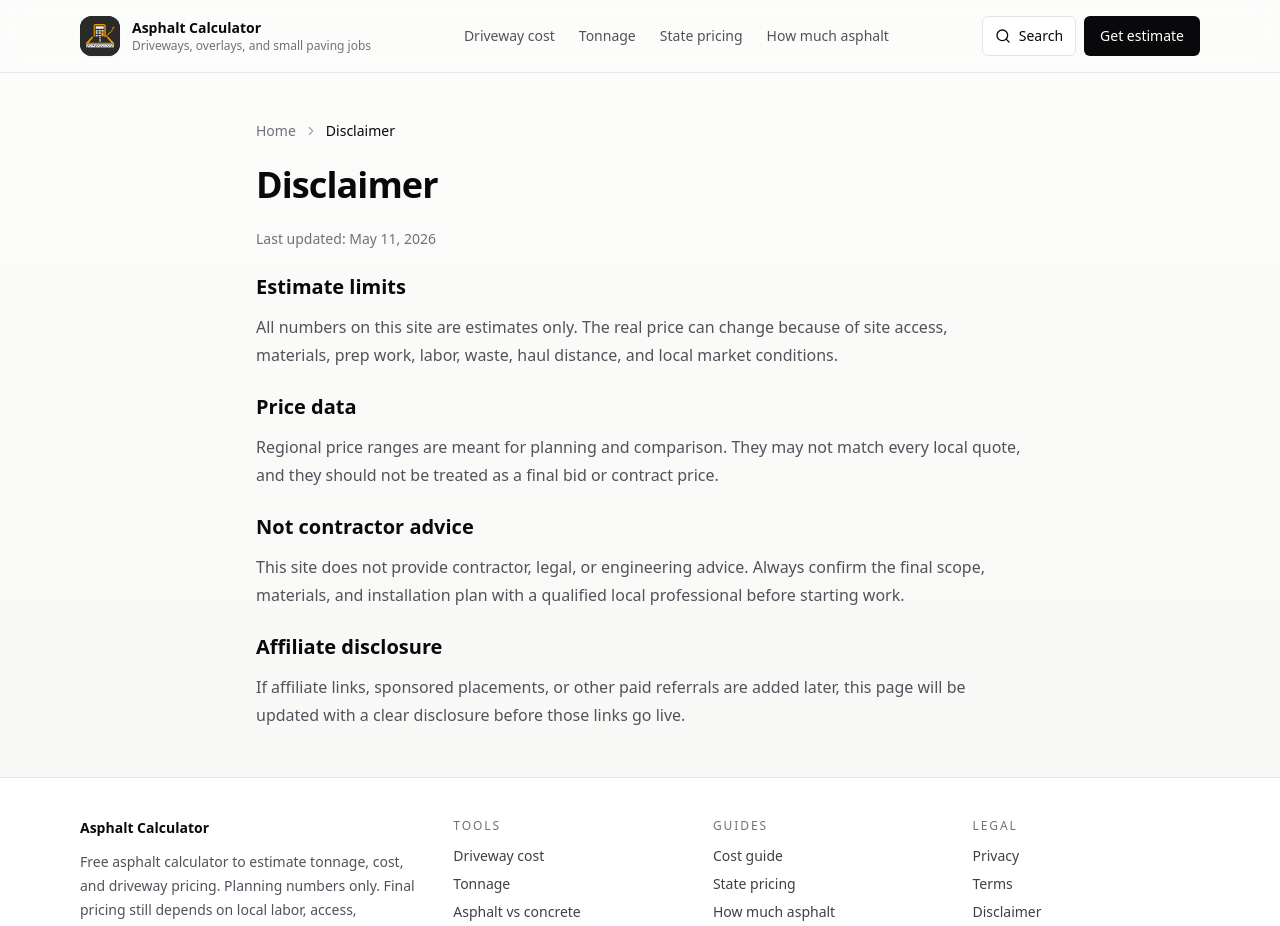
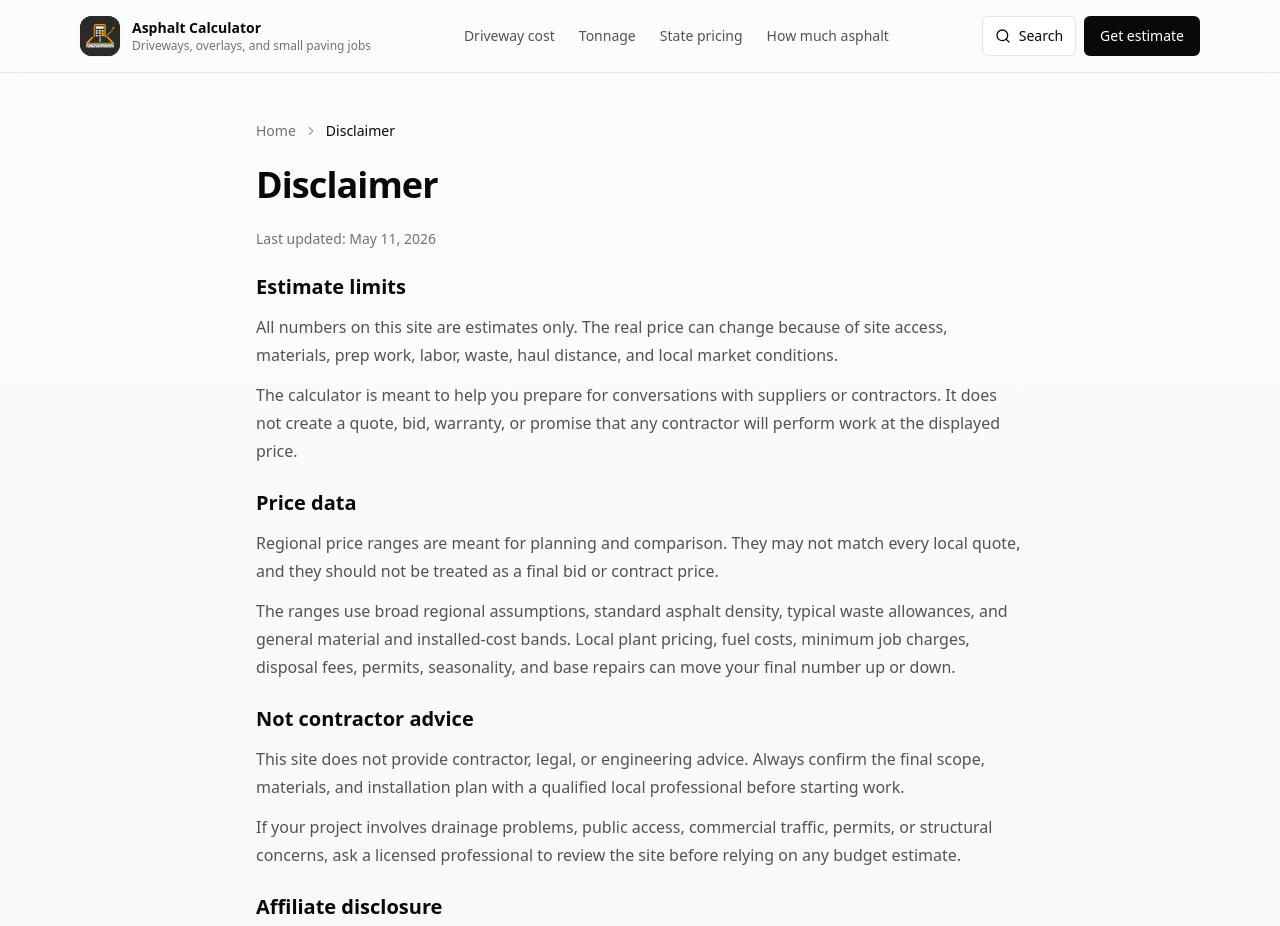
Before and after one commit to Allen0117-ai/asphaltprice, a Next.js app: page /disclaimer in a window 1280 px wide. Shown: the top 926 px of the page. Built offline with nearby package versions, Linux system fonts and the light colour scheme.

Commit message:
Update policy pages

```diff
--- a/app/disclaimer/page.tsx
+++ b/app/disclaimer/page.tsx
@@ -26,6 +26,10 @@ export default function DisclaimerPage() {
               All numbers on this site are estimates only. The real price can change because of site access, materials,
               prep work, labor, waste, haul distance, and local market conditions.
             </p>
+            <p className="text-base leading-7 text-zinc-600">
+              The calculator is meant to help you prepare for conversations with suppliers or contractors. It does not
+              create a quote, bid, warranty, or promise that any contractor will perform work at the displayed price.
+            </p>
           </div>
 
           <div className="space-y-3">
@@ -34,6 +38,11 @@ export default function DisclaimerPage() {
               Regional price ranges are meant for planning and comparison. They may not match every local quote, and they
               should not be treated as a final bid or contract price.
             </p>
+            <p className="text-base leading-7 text-zinc-600">
+              The ranges use broad regional assumptions, standard asphalt density, typical waste allowances, and general
+              material and installed-cost bands. Local plant pricing, fuel costs, minimum job charges, disposal fees,
+              permits, seasonality, and base repairs can move your final number up or down.
+            </p>
           </div>
 
           <div className="space-y-3">
@@ -41,6 +50,10 @@ export default function DisclaimerPage() {
             <p className="text-base leading-7 text-zinc-600">
               This site does not provide contractor, legal, or engineering advice. Always confirm the final scope,
               materials, and installation plan with a qualified local professional before starting work.
+            </p>
+            <p className="text-base leading-7 text-zinc-600">
+              If your project involves drainage problems, public access, commercial traffic, permits, or structural
+              concerns, ask a licensed professional to review the site before relying on any budget estimate.
             </p>
           </div>
 
--- a/app/privacy/page.tsx
+++ b/app/privacy/page.tsx
@@ -70,6 +70,10 @@ export default function PrivacyPage() {
               personal information we hold about you. You may also ask us not to use your contact information for future
               replies, unless we need to keep limited records for security, legal, or operational reasons.
             </p>
+            <p className="text-base leading-7 text-zinc-600">
+              If privacy laws such as the California Consumer Privacy Act, the GDPR, or similar local rules apply to
+              your request, we will handle it according to those requirements after verifying the request as needed.
+            </p>
           </div>
 
           <div className="space-y-3">
--- a/app/terms/page.tsx
+++ b/app/terms/page.tsx
@@ -26,6 +26,11 @@ export default function TermsPage() {
               This site is for planning and educational use only. You may use it to estimate asphalt quantity, compare
               rough project costs, and review general paving guidance. Do not use it as a substitute for a contractor
               quote, engineering advice, or legal advice.
+            </p>
+            <p className="text-base leading-7 text-zinc-600">
+              You receive a limited, non-exclusive, non-transferable license to use the site for personal or internal
+              planning purposes. You may not misuse the site, interfere with its operation, scrape it at scale, or present
+              its estimates as guaranteed pricing.
             </p>
           </div>
 
@@ -58,8 +63,9 @@ export default function TermsPage() {
           <div className="space-y-3">
             <h2 className="text-xl font-semibold text-zinc-950">Applicable law</h2>
             <p className="text-base leading-7 text-zinc-600">
-              These terms are written for a U.S.-focused website. They are intended to be governed by the laws that apply
-              to the site operator, except where local consumer law requires a different result.
+              These terms are written for a U.S.-focused website. Unless local consumer law requires a different result,
+              they are intended to be governed by the laws of the United States and the state where the site operator is
+              established, without regard to conflict of law rules.
             </p>
           </div>
         </div>
```
